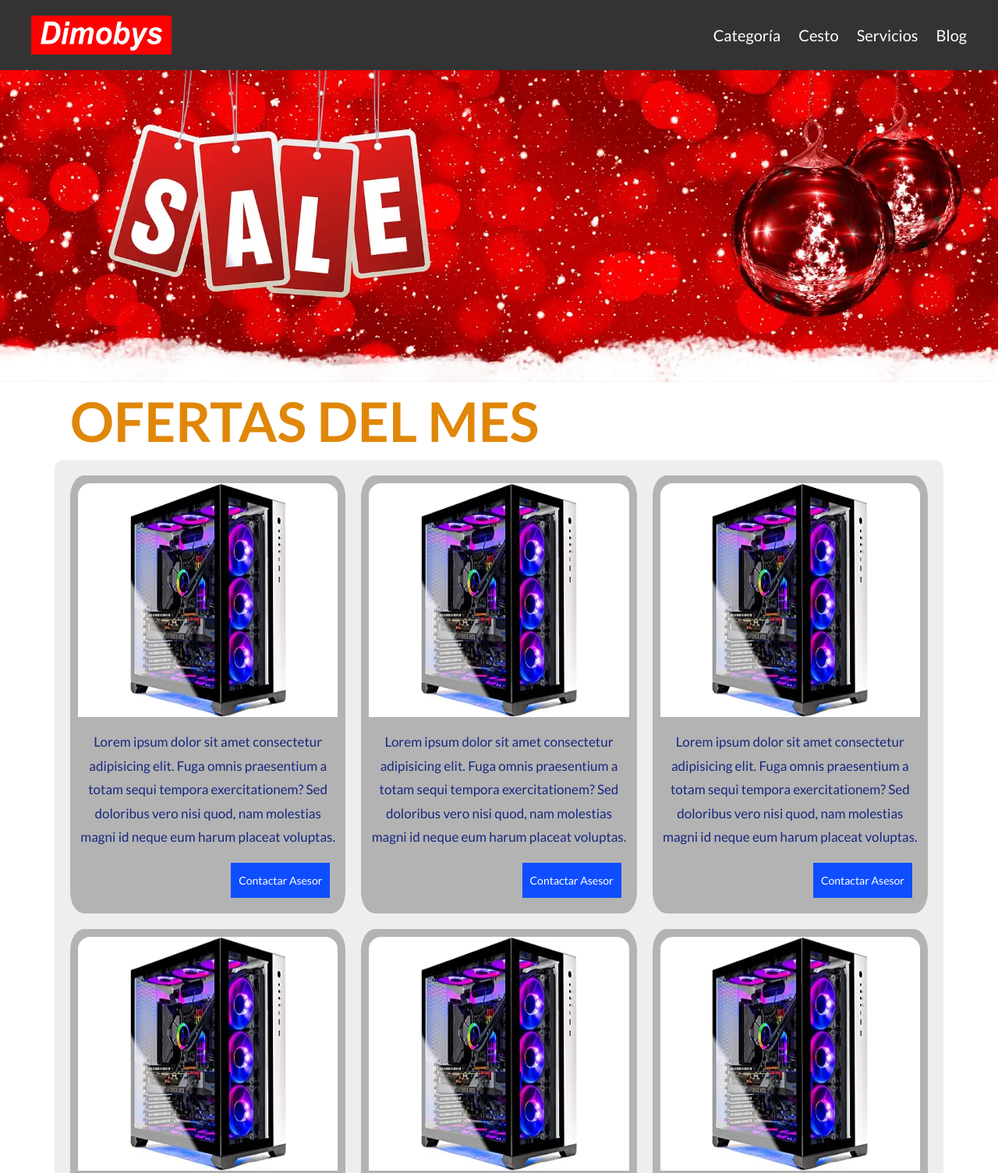
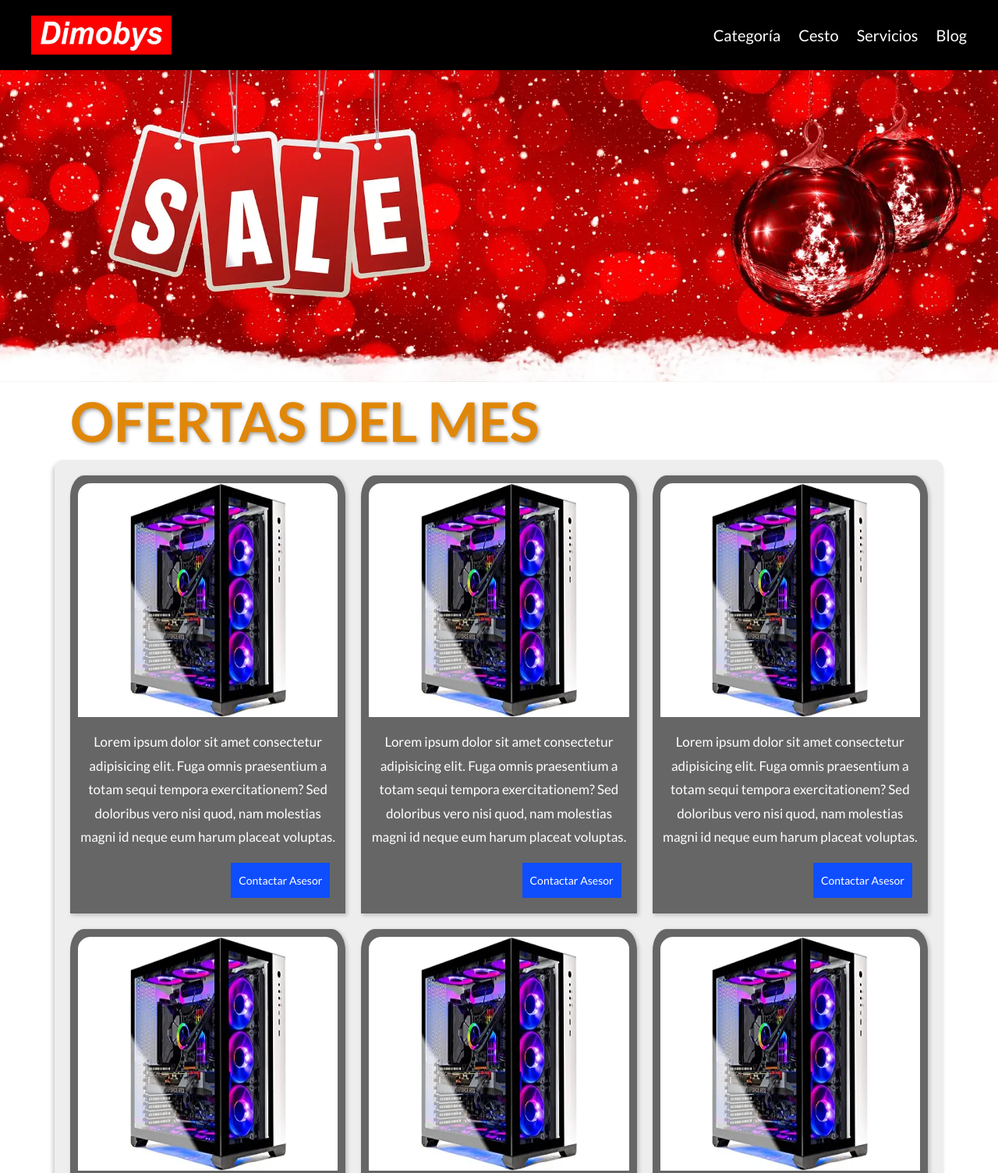
Before and after one commit to BryanStevie/ProjectDimobys, a website: page index.html in a window 1280 px wide. Shown: the top 1505 px of the page at 78% size. Drawn offline with Linux system fonts and the light colour scheme; files whose address does not match are found by name.

Commit message:
feature_1
Cambio de aspecto del sección principal del index.html

```diff
--- a/src/scss/layout/_header.scss
+++ b/src/scss/layout/_header.scss
@@ -1,5 +1,5 @@
 .header {
-    background-color: $grisOscuro;
+    background-color: $negro;
     .barra{
         padding: 2rem 0 2rem 0;
         align-items: center;
--- a/src/scss/layout/_ofertas.scss
+++ b/src/scss/layout/_ofertas.scss
@@ -1,3 +1,5 @@
+
+
 .seccion-ofertas {
     background-color: $blanco;
     h1 {
@@ -6,6 +8,7 @@
         line-height: 8rem;
         text-transform: uppercase;
         color: $amarillo;
+        text-shadow: #9d9d9d 2px 2px 5px;
     }
 
     @include tablet {
@@ -19,6 +22,7 @@
     background-color: lighten($gris, 5);
     border-radius: 1% 1% 0 0;
     padding: 2rem;
+    box-shadow: -2px 4px 5px 0.5px rgba(0, 0, 0, 0.2);
 
 
     @include telefono {
@@ -38,9 +42,11 @@
 
 .anuncio {
     padding: 1rem;
-    background-color: lighten($grisOscuro, 50);
-    border-radius: 5%;
+    background-color: lighten($negro, 40);
+    border-radius: 5% 5% 0 0;
     margin-bottom: 1rem;
+    /* offset-x | offset-y | blur-radius | spread-radius | color */
+    box-shadow: 2px 2px 5px 0.5px rgba(0, 0, 0, 0.2);
     &:last-of-type {
         margin-bottom: 0;
     }
@@ -66,7 +72,7 @@
         font-size: 1.7rem;
         text-align: center;
         font-weight: $regular;
-        color: $azulOscuro;
+        color: $blanco;
     }
 
 }
```
Also changed, not shown: build/css/app.css, 3 other files.
